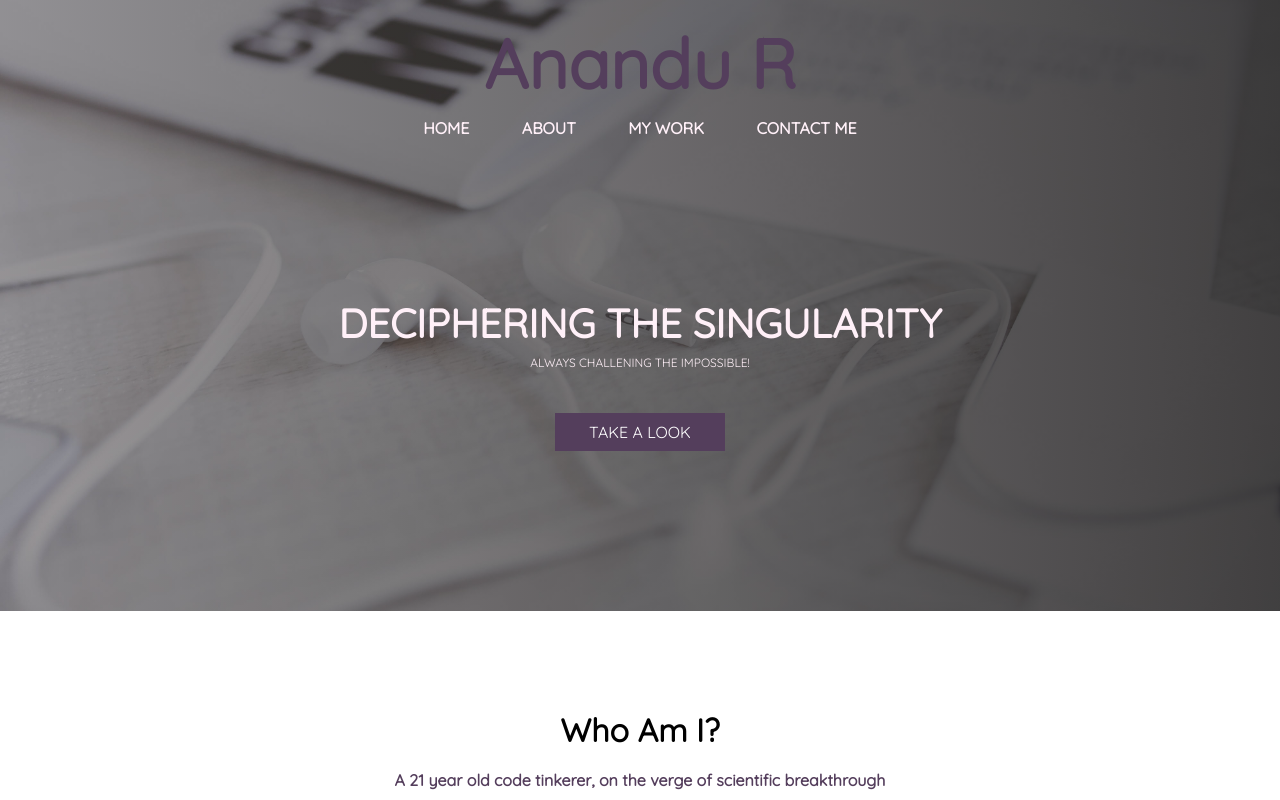
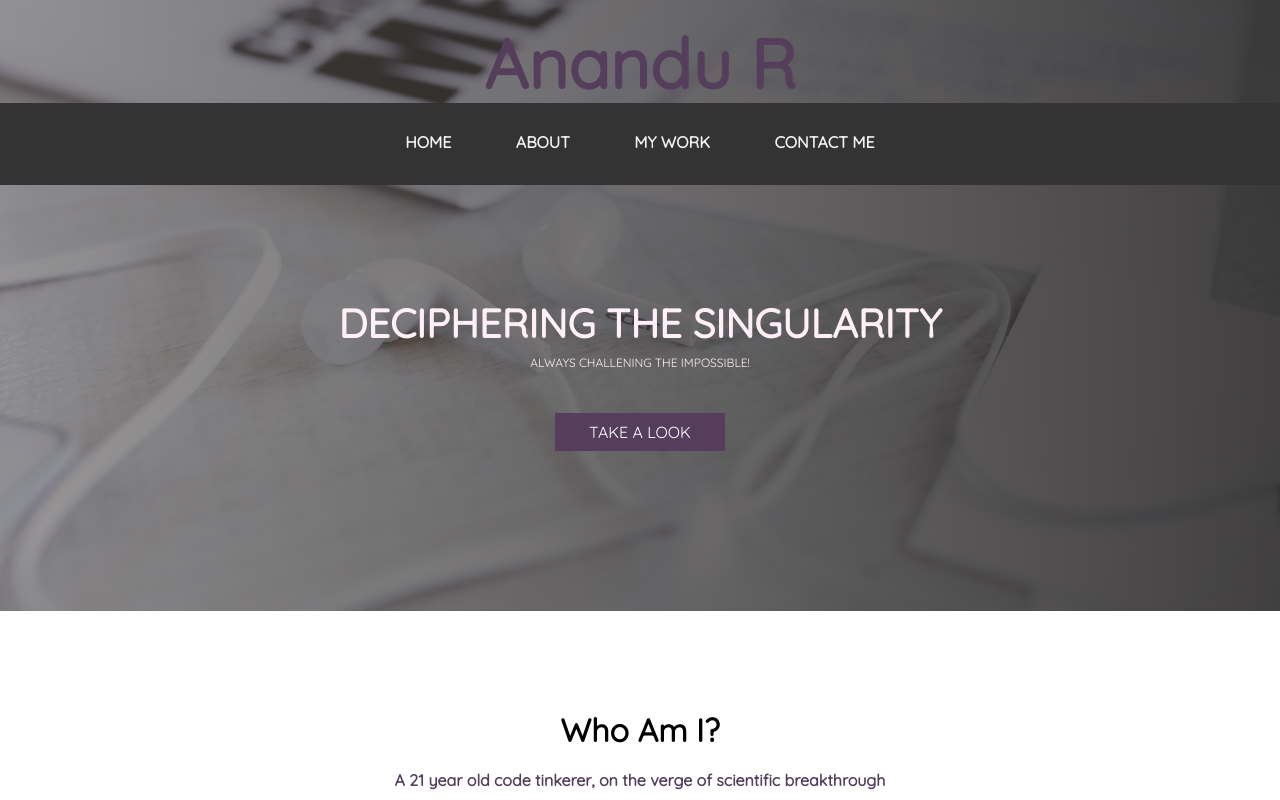
Before and after one commit to AnanduR32/Portfolio, a plain HTML site: page index.html in a window 1280 px wide. Shown: the top 800 px of the page. Drawn offline with nearby package versions, Linux system fonts and the light colour scheme; some packages are replaced by stand-ins of ours; files that its build step writes are made by us from their sources; a script that the page names is missing.

Commit message:
added sticky navbar

```diff
--- a/css/main.css
+++ b/css/main.css
@@ -160,3 +160,36 @@ hr{
     color: #fff0f8;
     overflow: auto;
 }
+
+/* Style the navbar */
+#navbar {
+    overflow: hidden;
+    background-color: #333;
+}
+
+/* Navbar links */
+#navbar a {
+    float: left;
+    display: block;
+    color: #f2f2f2;
+    text-align: center;
+    padding: 14px;
+    text-decoration: none;
+}
+
+/* Page content */
+.content {
+    padding: 16px;
+}
+
+/* The sticky class is added to the navbar with JS when it reaches its scroll position */
+.sticky {
+    position: fixed;
+    top: 0;
+    width: 100%;
+}
+
+/* Add some top padding to the page content to prevent sudden quick movement (as the navigation bar gets a new position at the top of the page (position:fixed and top:0) */
+.sticky + .content {
+    padding-top: 60px;
+}
--- a/index.html
+++ b/index.html
@@ -23,7 +23,7 @@
     <div id="header" class="header">
     <header>
         <h1 class="name">Anandu R</h1>
-        <nav id="nav" class="head-nav">
+        <nav id="navbar" class="head-nav">
             <ul class="nav navbar-nav">
                 <li><a data-scroll href="#">Home</a></li>
                 <li><a data-scroll href="#About_Me">About</a></li>
@@ -146,6 +146,22 @@
     <script src="https://cdn.jsdelivr.net/gh/cferdinandi/smooth-scroll@15/dist/smooth-scroll.polyfills.min.js"></script>
     <script>
         var scroll = new SmoothScroll('a[href*="#"]');
+        window.onscroll = function() {myFunction()};
+
+        // Get the navbar
+        var navbar = document.getElementById("navbar");
+
+        // Get the offset position of the navbar
+        var sticky = navbar.offsetTop;
+
+        // Add the sticky class to the navbar when you reach its scroll position. Remove "sticky" when you leave the scroll position
+        function myFunction() {
+        if (window.pageYOffset >= sticky) {
+            navbar.classList.add("sticky")
+        } else {
+            navbar.classList.remove("sticky");
+        }
+        }
     </script>
 </body>
 </html>
```
